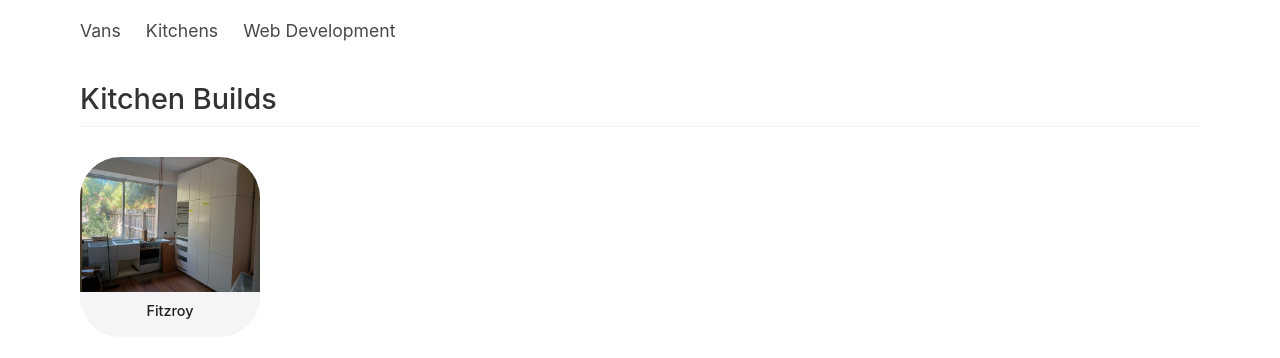
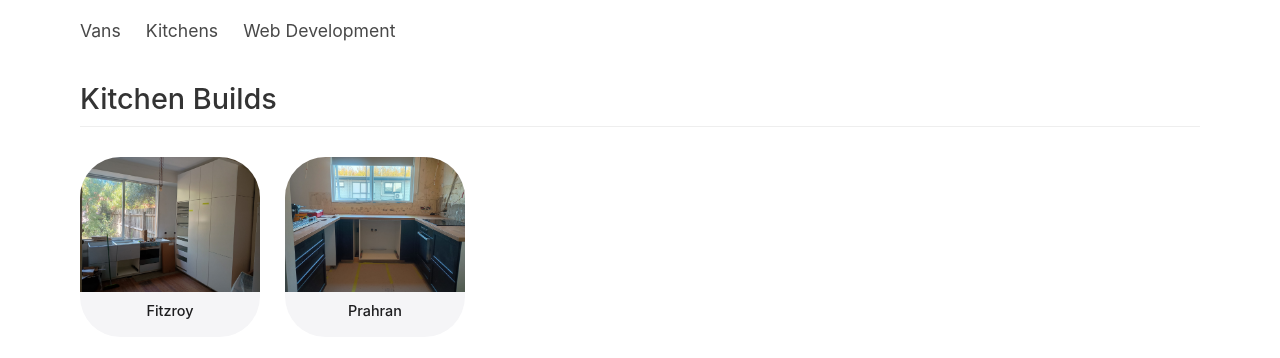
Before and after one commit to Llewellyn789/llewellyn-portfolio, a React (Vite) app: page /kitchens in a window 1280 px wide. Shown: the top 358 px of the page. Built offline with nearby package versions, Linux system fonts and the light colour scheme.

Commit message:
Add Prahran kitchen project

```diff
--- a/src/data/projects.ts
+++ b/src/data/projects.ts
@@ -27,6 +27,14 @@ export const projects: Project[] = [
     category: 'kitchens',
     imageUrl: '/images/fitzroy-kitchen-after.jpg',
     beforeImageUrl: '/images/fitzroy-kitchen-before.png'
+  },
+  {
+    id: 9,
+    title: 'Prahran',
+    description: 'Modern kitchen renovation in Prahran.',
+    category: 'kitchens',
+    imageUrl: '/images/prahran-after.jpg',
+    beforeImageUrl: '/images/prahran-before.jpg'
   },
   {
     id: 5,
```
Also changed, not shown: public/images/prahran-after.jpg (added), public/images/prahran-before.jpg (added).
